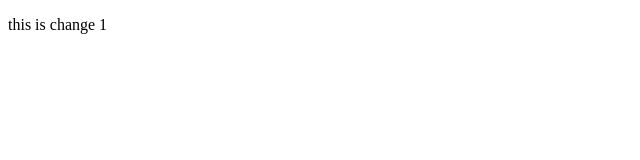
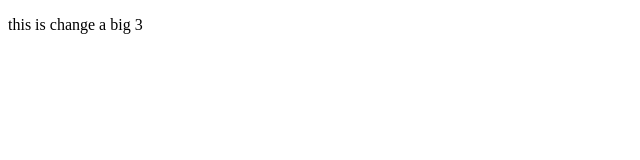
Before and after one commit to c-proctor/website, a plain HTML site: page index.html in a window 1280 px wide. Shown: the full height of the page, 0-640 px from the left. Drawn offline with Linux system fonts and the light colour scheme.

Commit message:
index with big 3

```diff
--- a/index.html
+++ b/index.html
@@ -7,7 +7,7 @@
     <meta name="keywords" content="">
 </head>
 <body>
-    <p>this is change 1</p>
+    <p>this is change a big 3</p>
 
 
 </body>
```
